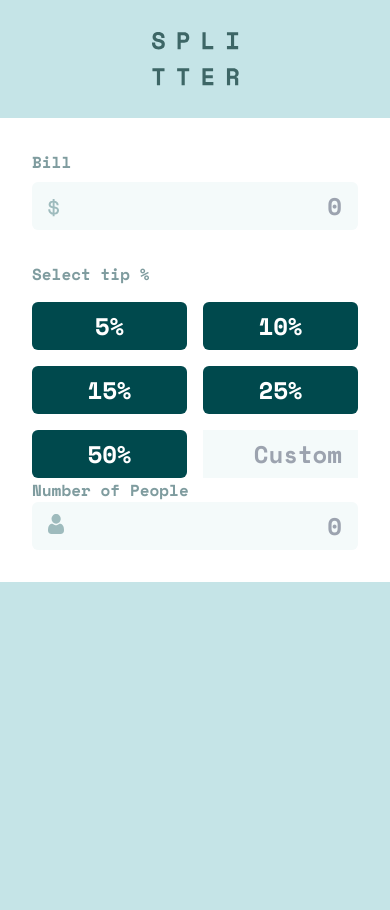
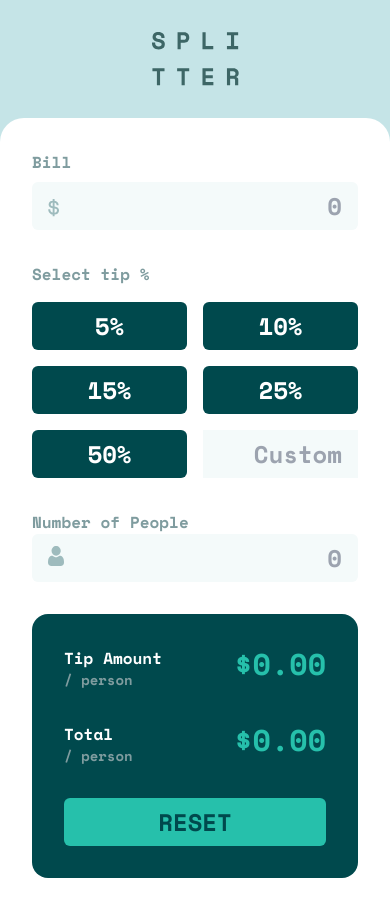
Before and after one commit to YaikaRace/tip-calculator-app, a Vue app: page / in a window 390 px wide. Before the commit the page ends 844 px from the top, so only its background shows below. Built offline with nearby package versions, Linux system fonts and the light colour scheme.

Commit message:
Mobile design finished

```diff
--- a/src/App.vue
+++ b/src/App.vue
@@ -1,7 +1,7 @@
 <template>
   <main class="flex flex-col items-center">
     <img src="./assets/images/logo.svg" alt="logo" class="p-8" />
-    <div class="bg-white w-full p-8">
+    <div class="bg-white w-full p-8 rounded-t-3xl">
       <calculatorComp></calculatorComp>
     </div>
   </main>
--- a/src/components/calculatorComp.vue
+++ b/src/components/calculatorComp.vue
@@ -3,7 +3,9 @@
     <label for="bill" class="text-grayish-cyan pb-2">Bill</label>
     <input
       type="text"
+      v-model="bill"
       placeholder="0"
+      ref="bill"
       id="bill"
       class="bg-very-light-grayish-cyan text-2xl py-2 px-4 text-right rounded-md"
     />
@@ -23,7 +25,7 @@
         >{{ button.value }}%</buttonComp
       >
       <input
-        type="text"
+        type="tel"
         @input="customTip($event.target.value)"
         ref="custom"
         placeholder="Custom"
@@ -31,10 +33,11 @@
         class="bg-very-light-grayish-cyan text-2xl py-2 px-4 text-right"
       />
     </div>
-    <label for="people" class="text-grayish-cyan">Number of People</label>
+    <label for="people" class="text-grayish-cyan mt-8">Number of People</label>
     <input
-      type="text"
+      type="tel"
       placeholder="0"
+      ref="people"
       class="bg-very-light-grayish-cyan text-2xl py-2 px-4 text-right rounded-md"
     />
     <img
@@ -43,18 +46,22 @@
       class="w-4 absolute bottom-4 left-4"
     />
   </form>
+  <tipResult></tipResult>
 </template>
 
 <script>
 import buttonComp from "./buttonComp.vue";
+import tipResult from "./tipResultComp.vue";
 
 export default {
   name: "calculatorComp",
   components: {
     buttonComp,
+    tipResult,
   },
   data() {
     return {
+      bill: null,
       selectedValue: 0,
       buttons: [
         {
@@ -96,6 +103,11 @@ export default {
     },
     customTip(newVal) {
       this.$refs.buttons.forEach((item) => item.$el.classList.remove("active"));
+      if (isNaN(newVal)) {
+        this.$refs.custom.value = "";
+        this.selectedValue = "";
+        return;
+      }
       this.selectedValue = newVal;
     },
   },
--- a/src/components/tipResultComp.vue
+++ b/src/components/tipResultComp.vue
@@ -0,0 +1,42 @@
+<template>
+  <div class="bg-very-dark-cyan p-8 rounded-2xl mt-8">
+    <div class="flex justify-between m-t-4 mb-8">
+      <span class="text-white"
+        >Tip Amount<span class="text-grayish-cyan block text-sm"
+          >/ person</span
+        ></span
+      >
+      <h1 class="text-strong-cyan text-3xl">
+        ${{ parseFloat(tipAmount).toFixed(2) }}
+      </h1>
+    </div>
+    <div class="flex justify-between mb-8">
+      <span class="text-white"
+        >Total<span class="text-grayish-cyan block text-sm"
+          >/ person</span
+        ></span
+      >
+      <h2 class="text-strong-cyan text-3xl">
+        ${{ parseFloat(totalAmount).toFixed(2) }}
+      </h2>
+    </div>
+    <button
+      type="reset"
+      class="bg-strong-cyan text-very-dark-cyan py-2 rounded-md text-2xl w-full"
+    >
+      RESET
+    </button>
+  </div>
+</template>
+
+<script>
+export default {
+  name: "tipResult",
+  data() {
+    return {
+      tipAmount: 0.0,
+      totalAmount: 0.0,
+    };
+  },
+};
+</script>
```
